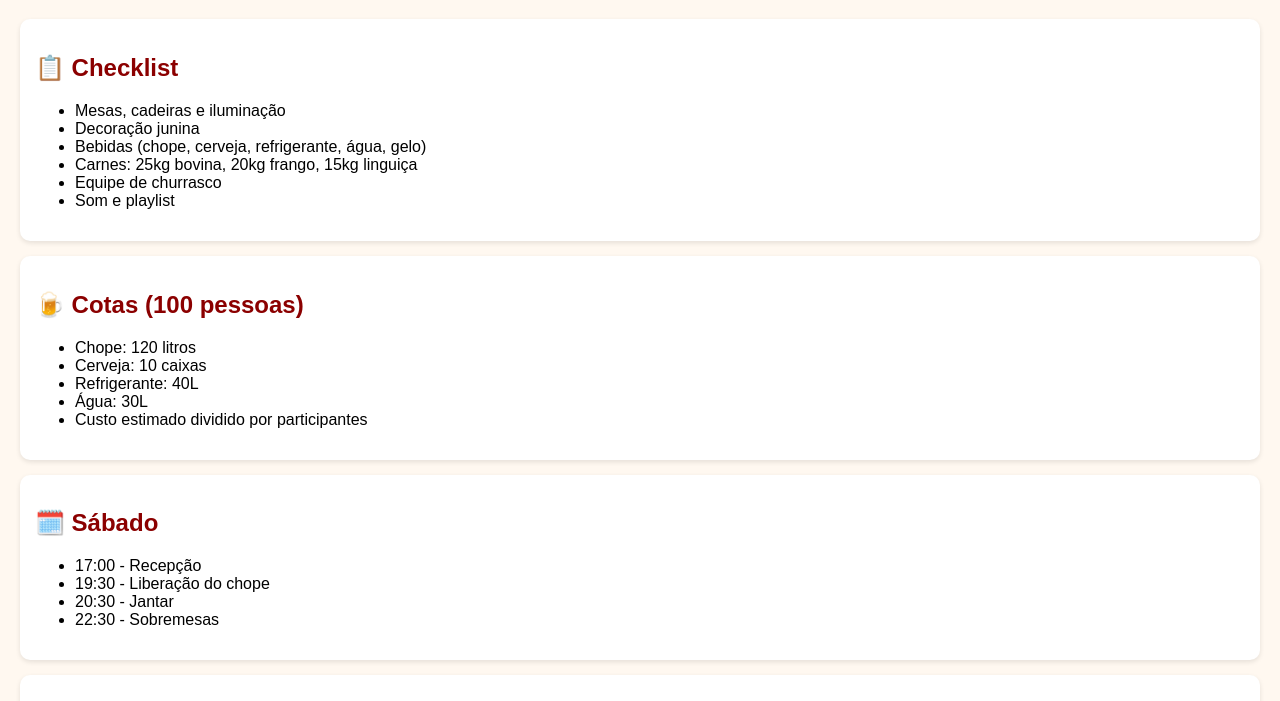
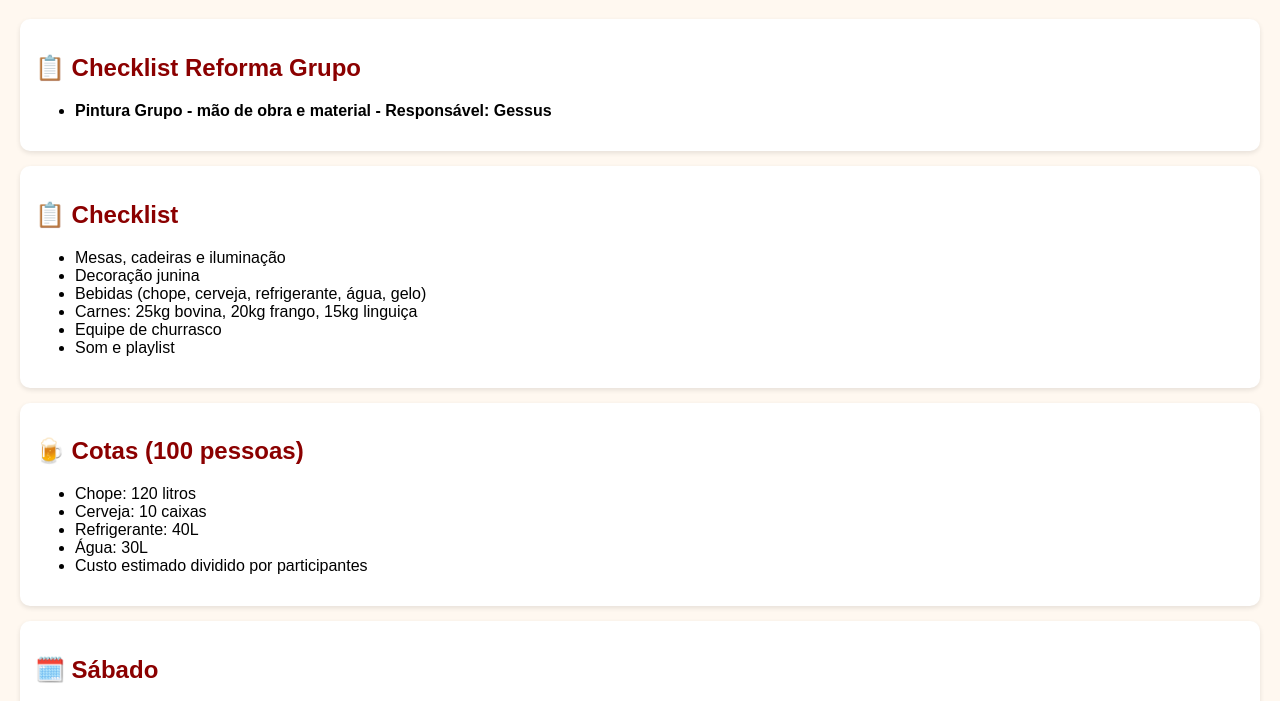
Before and after one commit to GustavoMacedoDev/festa-junina, a plain HTML site: page index.html in a window 1280 px wide. Shown: the part 62-763 px from the top of the page. Drawn offline with Linux system fonts and the light colour scheme.

Commit message:
pintura grupo

```diff
--- a/index.html
+++ b/index.html
@@ -3,7 +3,7 @@
 <head>
   <meta charset='UTF-8'>
   <meta name='viewport' content='width=device-width, initial-scale=1.0'>
-  <title>Festa Junina - Planejamento</title>
+  <title>Festa Junina Familia Macedo - 8 e 9 de agosto- Planejamento</title>
   <style>
     body { font-family: Arial; margin: 20px; background:#fff8f0 }
     h1, h2 { color:#8B0000 }
@@ -12,6 +12,13 @@
 </head>
 <body>
 <h1>🎉 Planejamento Festa Junina</h1>
+
+<div class='card'>
+<h2>📋 Checklist Reforma Grupo</h2>
+<ul>
+<strong> <li>Pintura Grupo - mão de obra e material - Responsável: Gessus</li></strong>
+</ul>
+</div>
 
 <div class='card'>
 <h2>📋 Checklist</h2>
```
